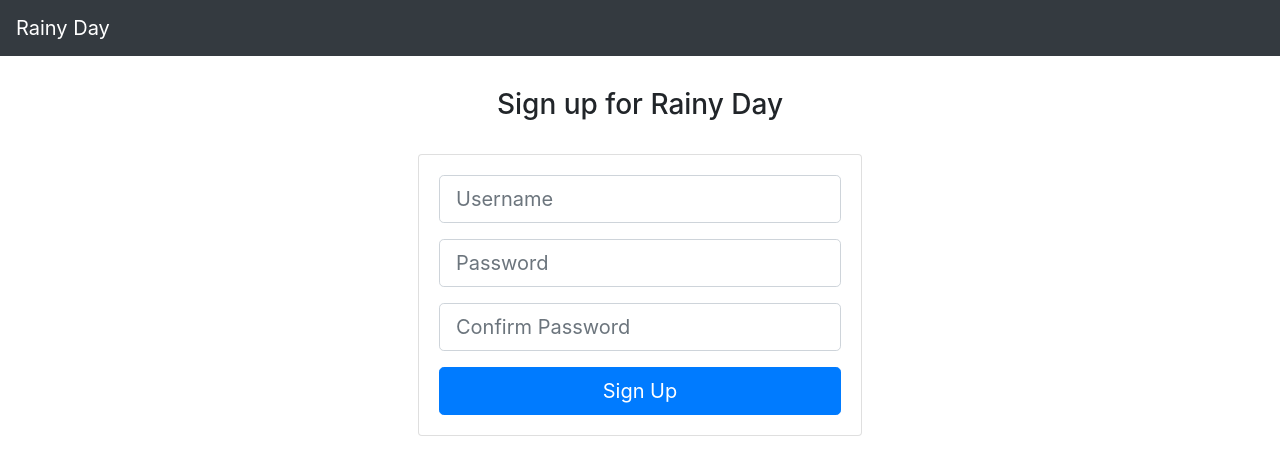
After one commit to attackfrog/project1, a Flask app: page /signup in a window 1280 px wide. The commit adds this page. Shown: the top 475 px of the page. Run offline with Flask 2, Linux system fonts and the light colour scheme; some libraries are stand-ins or nearby versions.

Commit message:
login/signup pages, messages

```diff
--- a/application.py
+++ b/application.py
@@ -1,6 +1,6 @@
 import os
 
-from flask import Flask, session, render_template
+from flask import Flask, session, render_template, request, redirect, url_for
 from flask_session import Session
 from sqlalchemy import create_engine
 from sqlalchemy.orm import scoped_session, sessionmaker
@@ -27,4 +27,28 @@ db = scoped_session(sessionmaker(bind=engine))
 
 @app.route("/")
 def index():
-    return render_template("index.html", logged_in=True)
+    return render_template("index.html", logged_in=False)
+
+
+@app.route("/login", methods=["POST", "GET"])
+def login():
+    if request.method == "GET":
+        if session.get("user") is None:
+            return render_template("login.html")
+        else:
+            return redirect(url_for('index'))
+
+    # if request.method == "POST":
+        # TODO: check db and add to session if correct
+
+
+@app.route("/signup", methods=["POST", "GET"])
+def signup():
+    if request.method == "GET":
+        return render_template("signup.html")
+
+
+@app.route("/logout")
+def logout():
+    # TODO: remove user from session
+    return redirect(url_for('index'))
--- a/static/css/index.css
+++ b/static/css/index.css
@@ -1,8 +1,13 @@
 .card {
     width: 40%;
-    margin: 2em auto;
+    margin: 2rem auto;
 }
 
-.submit-button {
-    margin-top: 1rem;
+.main-textbox {
+    margin-bottom: 1rem;
 }
+
+h3 {
+    margin-top: 2rem;
+    text-align: center;
+}
--- a/templates/basic.html
+++ b/templates/basic.html
@@ -9,7 +9,7 @@
   </head>
   <body>
     <nav class="navbar navbar-expand-lg navbar-dark bg-dark">
-      <a class="navbar-brand" href="#">Rainy Day</a>
+      <a class="navbar-brand" href="{{ url_for('index') }}">Rainy Day</a>
       <button class="navbar-toggler" type="button" data-toggle="collapse" data-target="#navbarSupportedContent" aria-controls="navbarSupportedContent" aria-expanded="false" aria-label="Toggle navigation">
         <span class="navbar-toggler-icon"></span>
       </button>
@@ -27,6 +27,17 @@
       </form>
       {% endif %}
     </nav>
+
+    {% with messages = get_flashed_messages() %}
+      {% if messages %}
+        {% for message in messages %}
+          <div class="alert alert-info" role="alert">
+            {{ message }}
+          </div>
+        {% endfor %}
+      {% endif %}
+    {% endwith %}
+
     {% block content %}{% endblock %}
   </body>
 </html>
--- a/templates/index.html
+++ b/templates/index.html
@@ -25,8 +25,8 @@
     <p class="lead">...or is it? Look up the weather conditions for the zipcode of your choice and find out. </p>
     <hr class="my-4">
     <p>Rainy Day is a community weather site where you can not only see the weather, but interact with other users by leaving comments on your favorite places. </p>
-    <a class="btn btn-primary btn-lg" href="#" role="button">Sign Up</a>
-    <a class="btn btn-secondary btn-lg" href="#" role="button">Log In</a>
+    <a class="btn btn-primary btn-lg" href="{{ url_for('signup') }}" role="button">Sign Up</a>
+    <a class="btn btn-secondary btn-lg" href="{{ url_for('login') }}" role="button">Log In</a>
 </div>
 {% endif %}
 {% endblock %}
--- /dev/null
+++ b/templates/signup.html
@@ -0,0 +1,23 @@
+{% extends "basic.html" %}
+
+{% block title %}Sign Up{% endblock %}
+
+{% block css %}
+<link rel="stylesheet" href="{{ url_for('static', filename='css/index.css') }}" />
+{% endblock %}
+
+{% block content %}
+<div class="container">
+    <h3>Sign up for Rainy Day</h3>
+    <div class="card">
+        <div class="card-body">
+            <form>
+                <input name="username" type="text" class="form-control form-control-lg main-textbox" placeholder="Username" aria-label="Username">
+                <input name="password" type="password" class="form-control form-control-lg main-textbox" placeholder="Password" aria-label="Password">
+                <input name="passconfirm" type="password" class="form-control form-control-lg main-textbox" placeholder="Confirm Password" aria-label="Confirm Password">
+                <button type="submit" class="btn btn-primary btn-block btn-lg">Sign Up</button>
+            </form>
+        </div>
+    </div>
+</div>
+{% endblock %}
```
Also changed, not shown: templates/login.html (added, +24 -0 lines).
